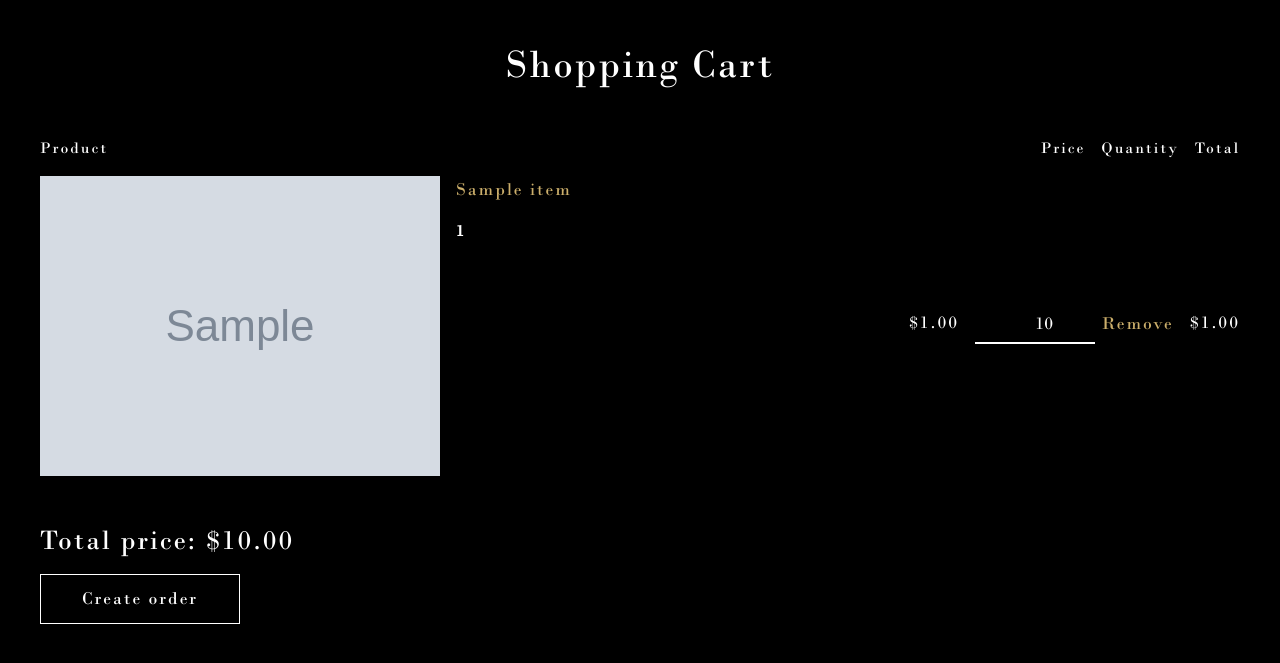
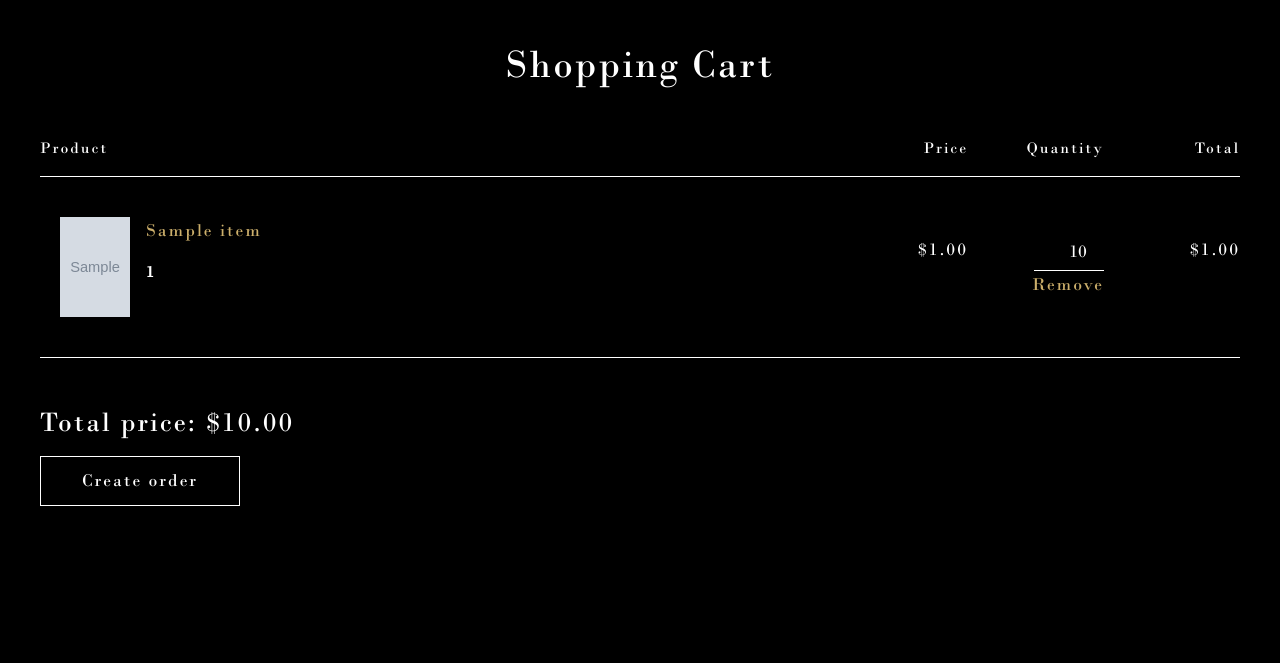
Before and after one commit to TbHund/Course-Project-3-semestr, a Django app: template OnlineShop/cart/templates/cart/cart_detail.html in a window 1280 px wide. Shown: the part 70-733 px from the top of the page. Run offline with Django 3.2, Linux system fonts and the light colour scheme; the template is opened without the code that fills it: most values are stand-ins (such as "Sample title", 1, 10 or a date in 2020); grey boxes marked "Sample" are stand-in pictures; some libraries are stand-ins or nearby versions.

Commit message:
стилизованная корзина

```diff
--- a/OnlineShop/main/static/css/base.css
+++ b/OnlineShop/main/static/css/base.css
@@ -314,3 +314,59 @@ input[type="number"]::-webkit-outer-spin-button {
 .card-on-catalog {
     color: #fff;
 }
+
+.table-head {
+    border-bottom: 1px solid #fff;
+}
+
+.table-p {
+    background-color: #000;
+    color: #fff;
+    text-align: right;
+}
+
+.c-item-img img {
+    width: 70px;
+    height: 100px;
+}
+
+.cart-item {
+    border-bottom: 1px solid #fff;
+    padding: 40px 0 40px 20px;
+}
+
+.c-quantity-form input {
+    width: 70px;
+    border-bottom: 1px solid #fff;
+    height: 35px;
+    color: #fff;
+}
+
+.c-item-total, .c-item-quantity, .c-item-price {
+    width: 120px;
+}
+
+.right-side-items {
+    text-align: right;
+}
+
+.block1, .block2 input {
+    width: 250px;
+}
+
+.p-on-order {
+    width: 250px;
+}
+
+.order-item{
+    padding: 10px;
+}
+
+.order {
+    border-bottom: 1px solid #fff;
+    padding: 40px 0 40px 20px;
+}
+
+.block-tag, .profile-btn {
+    width: 250px;
+}
--- a/OnlineShop/main/templates/main/base.html
+++ b/OnlineShop/main/templates/main/base.html
@@ -10,7 +10,7 @@
     <link rel="stylesheet" href="{% static 'bootstrap/css/bootstrap.min.css' %}">
 
     {% comment %} css {% endcomment %}
-    <link rel="stylesheet" href="{% static 'css/base.css' %}?v=1.0">
+    <link rel="stylesheet" href="{% static 'css/base.css' %}?v=2.0">
 
 </head>
 <body>
@@ -28,7 +28,7 @@
             <a href="#" class="h-profile">
                 <img src="{% static 'img/profile.png' %}" alt="">
             </a>
-            <a href="#" class="h-profile">
+            <a href="{% url 'cart:cart_detail' %}" class="h-profile">
                 <img src="{% static 'img/cart.png' %}" alt="">
             </a>
             <div class="forsearch">
```
